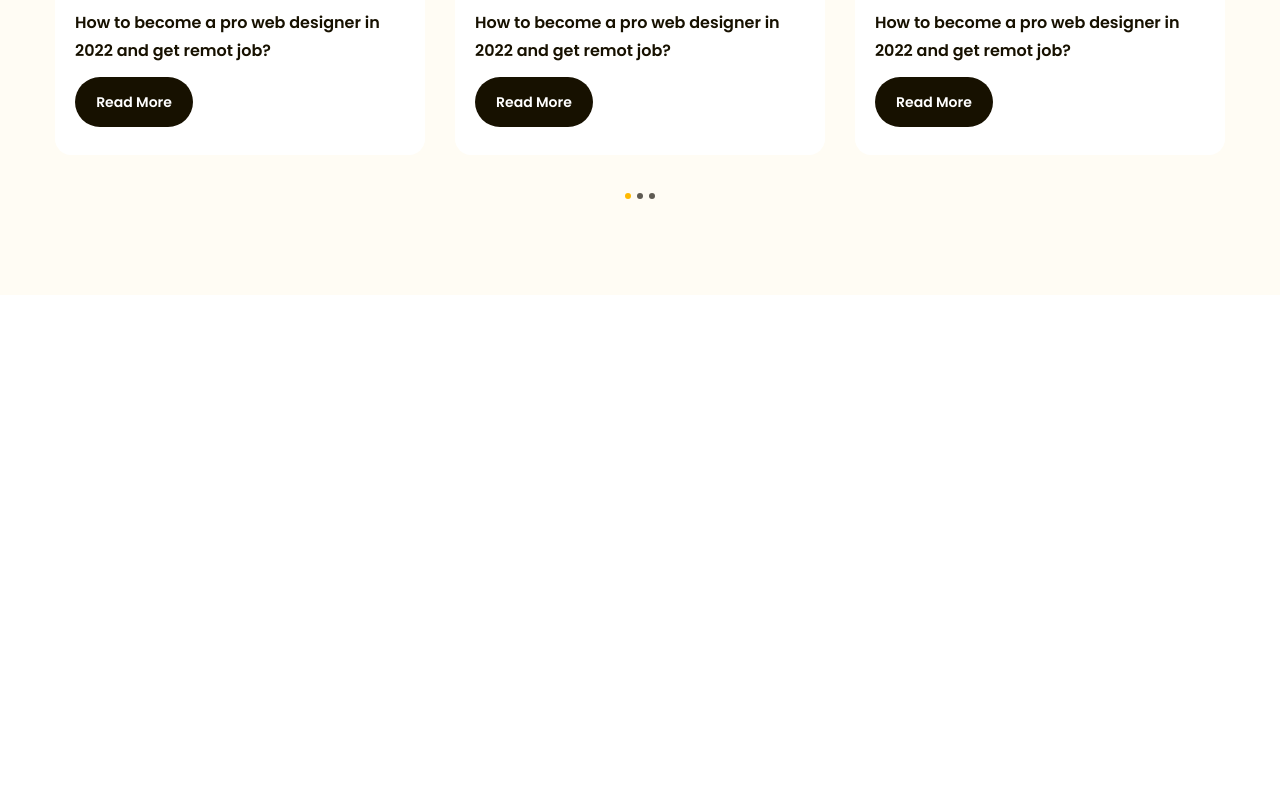
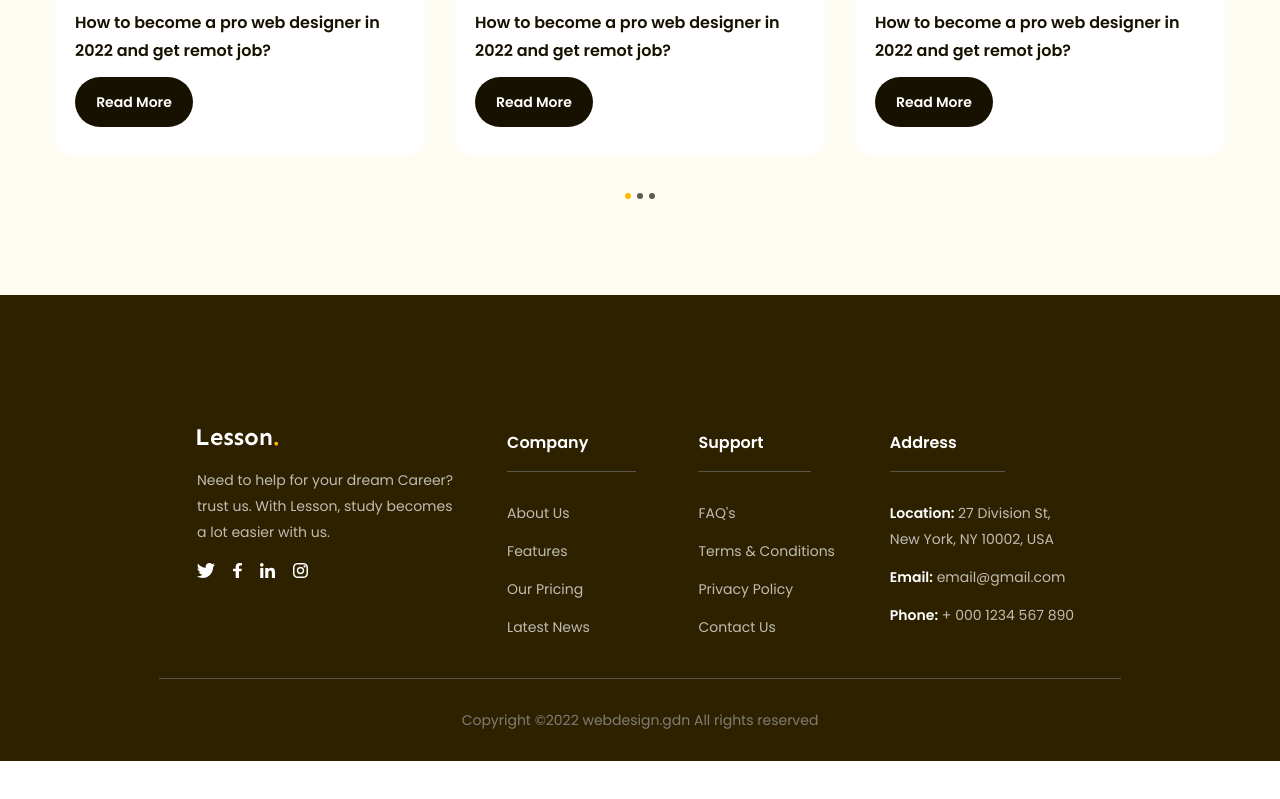
Before and after one commit to phamtoan26802/Figma-to-html, a plain HTML site: page index.html in a window 1280 px wide. Shown: the part 4430-5229 px from the top of the page. After the commit the page ends 5191 px from the top, so only its background shows below. Drawn offline with Linux system fonts and the light colour scheme.

Commit message:
p14 footer

```diff
--- a/assets/css/style.css
+++ b/assets/css/style.css
@@ -614,3 +614,69 @@ a {
   background: var(--primary-color);
   cursor: default;
 }
+/* =========================footer=================== */
+footer {
+  background: #2e2100;
+  padding: 96px 135px 0;
+}
+.footer .row {
+  display: flex;
+  padding: 38px;
+  border-bottom: 1px solid #59554b;
+}
+.footer .row .column {
+  width: 21.6%;
+}
+.footer .row .column:first-child {
+  width: 35%;
+}
+.footer .desc {
+  margin-top: 18px;
+  max-width: 267px;
+  color: #bfbcb2;
+  font-size: 1.4rem;
+  line-height: 1.86; /* 185.714% */
+}
+.footer .socials {
+  display: flex;
+  gap: 18px;
+  margin-top: 18px;
+}
+.footer .title {
+  display: inline-block;
+  padding-bottom: 14px;
+  padding-right: 48px;
+  border-bottom: 1px solid #59554b;
+  color: #fff;
+  font-size: 1.6rem;
+  font-style: normal;
+  font-weight: 600;
+  line-height: 1.75; /* 175% */
+}
+.footer .list {
+  margin-top: 28px;
+}
+.footer .list a {
+  display: inline-block;
+  margin-bottom: 12px;
+  color: #bfbcb2;
+  font-size: 1.4rem;
+  line-height: 1.86; /* 185.714% */
+}
+.footer .list li:last-child a {
+  margin-bottom: 0;
+}
+.footer .list strong {
+  color: #fff;
+  font-size: 1.4rem;
+  font-style: normal;
+  font-weight: 600;
+  line-height: 1.86; /* 185.714% */
+}
+.footer .copy-right {
+  padding: 28px 0;
+  color: #807d74;
+  text-align: center;
+  font-size: 1.4rem;
+  line-height: 1.86; /* 185.714% */
+}
--- a/index.html
+++ b/index.html
@@ -16,7 +16,7 @@
     <link rel="stylesheet" href="./assets/css/style.css" />
     <title>Figma to HTML</title>
   </head>
-  <body style="height: 10000px">
+  <body>
     <!-- header -->
     <header class="header fixed">
       <div class="main-content">
@@ -543,5 +543,108 @@
         </div>
       </div>
     </div>
+
+    <!-- footer -->
+    <footer class="footer">
+      <div class="main-content">
+        <div class="row">
+          <!-- column 1 -->
+          <div class="column">
+            <img src="./assets/icon/Lesson..svg" alt="Lesson." class="logo" />
+            <p class="desc">
+              Need to help for your dream Career? trust us. With Lesson, study
+              becomes a lot easier with us.
+            </p>
+            <div class="socials">
+              <a href="#!">
+                <img
+                  src="./assets/icon/social1.svg"
+                  alt="twitter"
+                  class="icon"
+                />
+              </a>
+              <a href="#!">
+                <img
+                  src="./assets/icon/social2.svg"
+                  alt="facebook"
+                  class="icon"
+                />
+              </a>
+              <a href="#!">
+                <img
+                  src="./assets/icon/social3.svg"
+                  alt="linkedin"
+                  class="icon"
+                />
+              </a>
+              <a href="#!">
+                <img
+                  src="./assets/icon/social4.svg"
+                  alt="instagram"
+                  class="icon"
+                />
+              </a>
+            </div>
+          </div>
+          <!-- column 2 -->
+          <div class="column">
+            <h3 class="title">Company</h3>
+            <ul class="list">
+              <li>
+                <a href="#!">About Us</a>
+              </li>
+              <li>
+                <a href="#!">Features</a>
+              </li>
+              <li>
+                <a href="#!">Our Pricing</a>
+              </li>
+              <li>
+                <a href="#!">Latest News </a>
+              </li>
+            </ul>
+          </div>
+          <!-- column 3 -->
+          <div class="column">
+            <h3 class="title">Support</h3>
+            <ul class="list">
+              <li>
+                <a href="#!">FAQ's</a>
+              </li>
+              <li>
+                <a href="#!">Terms & Conditions</a>
+              </li>
+              <li>
+                <a href="#!">Privacy Policy</a>
+              </li>
+              <li>
+                <a href="#!">Contact Us</a>
+              </li>
+            </ul>
+          </div>
+          <!-- column 4 -->
+          <div class="column">
+            <h3 class="title">Address</h3>
+            <ul class="list">
+              <li>
+                <a href="#!"
+                  ><strong>Location:</strong> 27 Division St, New York, NY
+                  10002, USA</a
+                >
+              </li>
+              <li>
+                <a href="#!"><strong>Email:</strong> email@gmail.com</a>
+              </li>
+              <li>
+                <a href="#!"><strong>Phone:</strong> + 000 1234 567 890</a>
+              </li>
+            </ul>
+          </div>
+        </div>
+        <div class="copy-right">
+          <p>Copyright ©2022 webdesign.gdn All rights reserved</p>
+        </div>
+      </div>
+    </footer>
   </body>
 </html>
```
Also changed, not shown: assets/icon/Lesson..svg (added), assets/icon/social1.svg (added), assets/icon/social2.svg (added), assets/icon/social3.svg (added), assets/icon/social4.svg (added).
